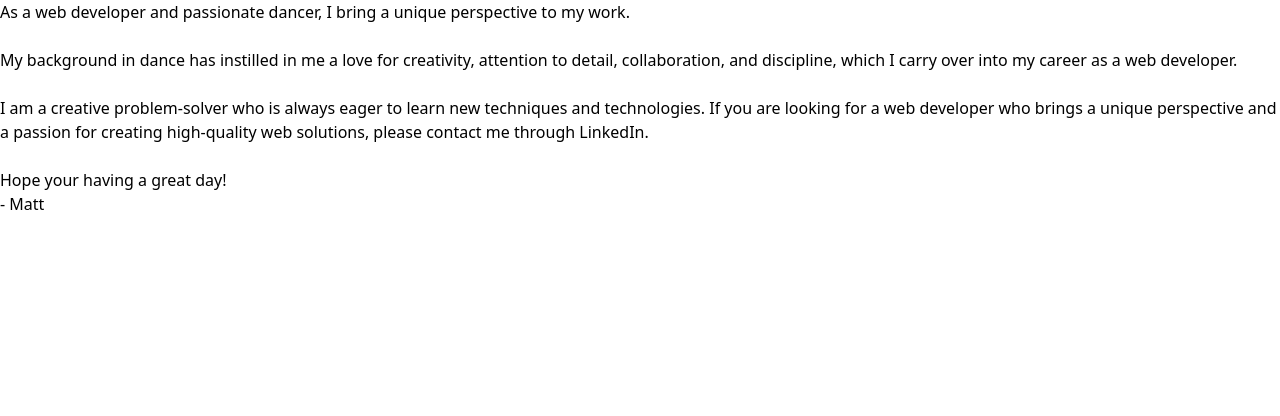
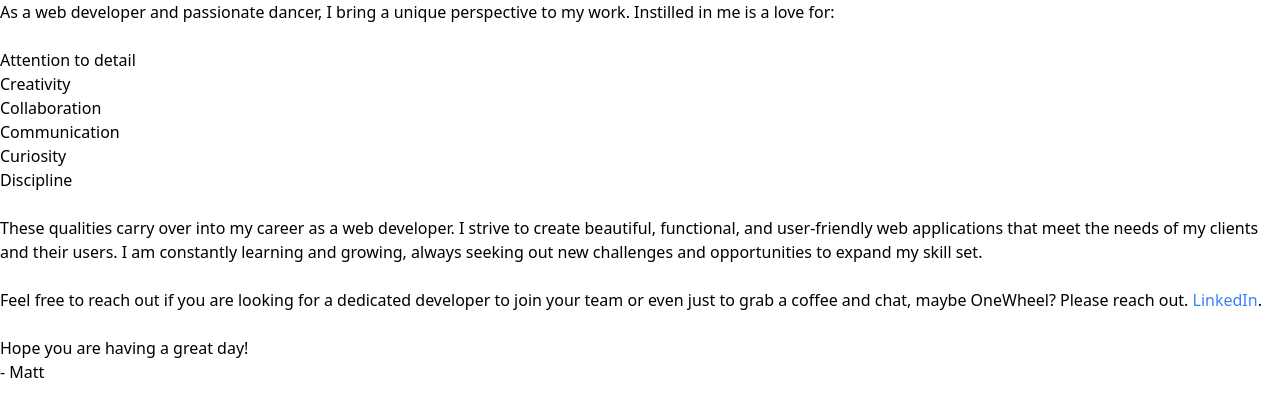
Before and after one commit to MattOrtner/portfolio-site, a Next.js app: page /components/AboutSection in a window 1280 px wide. Shown: the top 416 px of the page. Built offline with nearby package versions, Linux system fonts and the light colour scheme; what tailwindcss-animated would draw is missing.

Commit message:
feat: enhance AboutSection content and structure, add Projects component remove navigation

```diff
--- a/pages/components/AboutSection.js
+++ b/pages/components/AboutSection.js
@@ -3,17 +3,45 @@ const AboutSection = () => {
     <div className="fjac w-full">
       <div className="max-[400px]:text-center max-[400px]:m-4">
         <div>
-          As a web developer and passionate dancer, I bring a unique perspective
-          to my work. <br /> <br /> My background in dance has instilled in me a
-          love for creativity, attention to detail, collaboration, and
-          discipline, which I carry over into my career as a web developer.
-          <br /> <br /> I am a creative problem-solver who is always eager to
-          learn new techniques and technologies. If you are looking for a web
-          developer who brings a unique perspective and a passion for creating
-          high-quality web solutions, please contact me through LinkedIn. <br />
+          <p>
+            As a web developer and passionate dancer, I bring a unique
+            perspective to my work. Instilled in me is a love for:
+          </p>
           <br />
-          Hope your having a great day!
-          <br />- Matt
+          <ol>
+            <li>Attention to detail</li>
+            <li>Creativity</li>
+            <li>Collaboration</li>
+            <li>Communication</li>
+            <li>Curiosity</li>
+            <li>Discipline</li>
+          </ol>
+          <br />
+          <p>
+            These qualities carry over into my career as a web developer. I
+            strive to create beautiful, functional, and user-friendly web
+            applications that meet the needs of my clients and their users. I am
+            constantly learning and growing, always seeking out new challenges
+            and opportunities to expand my skill set.
+          </p>
+          <br />
+          <p>
+            Feel free to reach out if you are looking for a dedicated developer
+            to join your team or even just to grab a coffee and chat, maybe
+            OneWheel? Please reach out.{" "}
+            <a
+              href="https://www.linkedin.com/in/matthewortner/"
+              target="_blank"
+              rel="noopener noreferrer"
+              className="text-blue-500 hover:text-green-700 transition duration-300"
+            >
+              LinkedIn
+            </a>
+            .
+          </p>
+          <br />
+          <p>Hope you are having a great day!</p>
+          <p>- Matt</p>
         </div>
       </div>
     </div>
--- a/pages/components/MyName.js
+++ b/pages/components/MyName.js
@@ -1,7 +1,7 @@
 const MyName = () => {
   return (
-    <div className="animate-jump-in pb-8">
-      <div className="absolute flex font-thin">
+    <div className="animate-jump-in pb-14 ">
+      <div className="absolute flex font-thin ">
         <div className="text-8xl">M</div>
         <div className="text-4xl h-[50%">atthew</div>
       </div>
--- /dev/null
+++ b/pages/components/Projects.js
@@ -0,0 +1,60 @@
+import Image from "next/image";
+import EtsyScreenShot from "../../public/EtsyScreenShot.png";
+import PortfolioPhoto from "../../public/PortfolioPhoto.png";
+
+const Projects = () => {
+  return (
+    <div className="w-screen flex-col mt-2 bg-gray-200 gap-2 max-w-[1500px] max-[400px]:h-full">
+      <div className="m-10 flex gap-6 max-[400px]:grid max-[400px]:m-3 max-[400px]:gap-2">
+        <div className="bg-NAVY text-NAVY_T rounded-2xl flex gap-6 flex-col pt-10 pb-20 px-20 max-[400px]:px-5 max-[400px]:py-5 max-[400px]:order-first">
+          <h1 className="text-3xl">A Clone of Etsy</h1>
+          <ul className="flex justify-evenly flex-col h-[100%] text-lg">
+            <li>React</li>
+            <li>React Router</li>
+            <li>Styled Components</li>
+            <ul>
+              AWS
+              <li>-Amplify</li>
+              <li>-Cloudformation</li>
+              <li>-DynamoDB</li>
+              <li>-AWS SAM</li>
+            </ul>
+          </ul>
+        </div>
+        <a
+          href="https://staging.d2yhpv0ems9pvt.amplifyapp.com"
+          className="flex max-[400px]:grid max-[400px]:m-3 max-[400px]:gap-2"
+        >
+          <Image
+            src={EtsyScreenShot}
+            alt="A screen shot of Matt's Etsy Clone Project"
+            className="shadow-black shadow-2xl rounded-3xl border-blue-950 border-4"
+            width={700}
+            height={"auto"}
+            priority
+          />
+        </a>
+      </div>
+      <div className=" flex gap-6 m-10 justify-end max-[400px]:grid max-[400px]:m-3 max-[400px]:gap-2">
+        <div className="bg-NAVY text-NAVY_T rounded-2xl flex gap-6 flex-col pt-10 pb-20 px-20 max-[400px]:px-5 max-[400px]:py-5 max-[400px]:order-first">
+          <h1 className="text-3xl">This Portfolio</h1>
+          <ul className="flex justify-evenly flex-col h-[100%] text-lg">
+            <li>Next.js</li>
+            <li>Tailwind CSS</li>
+            <li>Vercel</li>
+          </ul>
+        </div>
+        <Image
+          src={PortfolioPhoto}
+          alt="A screen shot of his Etsy Clone Project"
+          className="shadow-black shadow-2xl rounded-3xl border-blue-950 border-4"
+          width={700}
+          height={"auto"}
+          priority
+        />
+      </div>
+    </div>
+  );
+};
+
+export default Projects;
--- a/pages/index.js
+++ b/pages/index.js
@@ -4,17 +4,25 @@ import profilePhoto from "../public/MainPhoto.jpg";
 import DevIconGroup from "./components/DevIconGroup";
 import AboutSection from "./components/AboutSection";
 import SocialCluster from "./components/SocialCluster";
-import NavButton from "./components/buttons/NavButton";
 import MyName from "./components/MyName";
+import Projects from "./components/projects";
 
 export default function Home() {
   return (
-    <main className="h-screen sm:flex sm:justify-center sm:items-center">
-      <div className="max-w-[1100px] bg-gray-200 rounded-lg sm:p-8">
+    <main className="flex font-mono flex-col sm:flex sm:justify-center sm:items-center">
+      <div className="w-screen bg-gray-200 sm:p-8 max-sm:py-4 max-w-[1500px]">
         <HeaderSection />
-        <div className="font-mono">
         <div className="flex justify-around pb-4 max-[400px]:w-[100%] max-md:flex-col">
-            <div className="p-4">
+          <div className="fjac flex-col items-center gap-4 pt-4">
+            <MyName />
+            <div className="text-xl">Full-Stack Developer</div>
+            <div className="flex gap-4 items-center">
+              <div className="text-3xl">🕺</div>
+              <div className="text-l"> Dance to Dev</div>
+              <div className="text-3xl">💻</div>
+            </div>
+          </div>
+          <div className="flex justify-center items-center max-[400px]:w-[80%] max-[400px]:mx-auto max-[400px]:my-2">
             <Image
               src={profilePhoto}
               alt="An image of Matthew, the developer"
@@ -24,24 +32,14 @@ export default function Home() {
               priority={true}
             />
           </div>
-            <div className="fjac flex-col items-center gap-4 pt-4">
-              <MyName />
-              <div className="text-xl">Full-Stack Developer</div>
-              <div className="flex gap-4 items-center">
-                <div className="text-3xl">🕺</div>
-                <div className="text-l"> Dance to Dev</div>
-                <div className="text-3xl">💻</div>
-              </div>
-              <NavButton href={"/projects/"} buttonText={"Portfolio"} />
-            </div>
           <SocialCluster />
         </div>
-          <div className="fjac max-sm:flex-col max-sm:py-4">
+      </div>
+      <div className="fjac w-screen mt-2 bg-gray-200 sm:p-8 max-sm:flex-col max-sm:py-4 max-w-[1500px]">
         <DevIconGroup />
         <AboutSection />
       </div>
-        </div>
-      </div>
+      <Projects />
     </main>
   );
 }
--- a/pages/projects.js
+++ /dev/null
@@ -1,64 +0,0 @@
-import Image from "next/image";
-import NavBar from "./components/NavBar";
-import EtsyScreenShot from "../public/EtsyScreenShot.png";
-import PortfolioPhoto from "../public/PortfolioPhoto.png";
-
-const Projects = () => {
-  return (
-    <div className="bg-gray-200 flex justify-center items-center">
-      <div className="m-4 flex-col gap-2 max-w-[1400px] max-[400px]:h-full">
-        <NavBar />
-        <div className="m-10 flex gap-4 max-[400px]:grid max-[400px]:m-3 max-[400px]:gap-2">
-          <div className="bg-NAVY text-NAVY_T rounded-2xl flex gap-6 flex-col pt-10 pb-20 px-20 max-[400px]:px-5 max-[400px]:py-5 max-[400px]:order-first">
-            <h1 className="text-3xl">A Clone of Etsy</h1>
-            <ul className="flex justify-evenly flex-col h-[100%] text-lg">
-              <li>React</li>
-              <li>React Router</li>
-              <li>Styled Components</li>
-              <li>
-                AWS
-                <li>-Amplify</li>
-                <li>-Cloudformation</li>
-                <li>-DynamoDB</li>
-                <li>-AWS SAM</li>
-              </li>
-            </ul>
-          </div>
-          <a
-            href="https://staging.d2yhpv0ems9pvt.amplifyapp.com"
-            // className="flex gap-4 max-[400px]:grid max-[400px]:m-3 max-[400px]:gap-2"
-          >
-            <Image
-              src={EtsyScreenShot}
-              alt="A screen shot of Matt's Etsy Clone Project"
-              className="shadow-black shadow-2xl rounded-3xl border-blue-950 border-4"
-              width={700}
-              height={"auto"}
-              priority
-            />
-          </a>
-        </div>
-        <div className="m-10 flex gap-4 max-[400px]:grid max-[400px]:m-3 max-[400px]:gap-2">
-          <div className="bg-NAVY text-NAVY_T rounded-2xl flex gap-6 flex-col pt-10 pb-20 px-20 max-[400px]:px-5 max-[400px]:py-5 max-[400px]:order-first">
-            <h1 className="text-3xl">This Portfolio</h1>
-            <ul className="flex justify-evenly flex-col h-[100%] text-lg">
-              <li>Next.js</li>
-              <li>Tailwind CSS</li>
-              <li>Vercel</li>
-            </ul>
-          </div>
-          <Image
-            src={PortfolioPhoto}
-            alt="A screen shot of his Etsy Clone Project"
-            className="shadow-black shadow-2xl rounded-3xl border-blue-950 border-4"
-            width={700}
-            height={"auto"}
-            priority
-          />
-        </div>
-      </div>
-    </div>
-  );
-};
-
-export default Projects;
```
Lines whose indentation alone changed are shown as unchanged.
